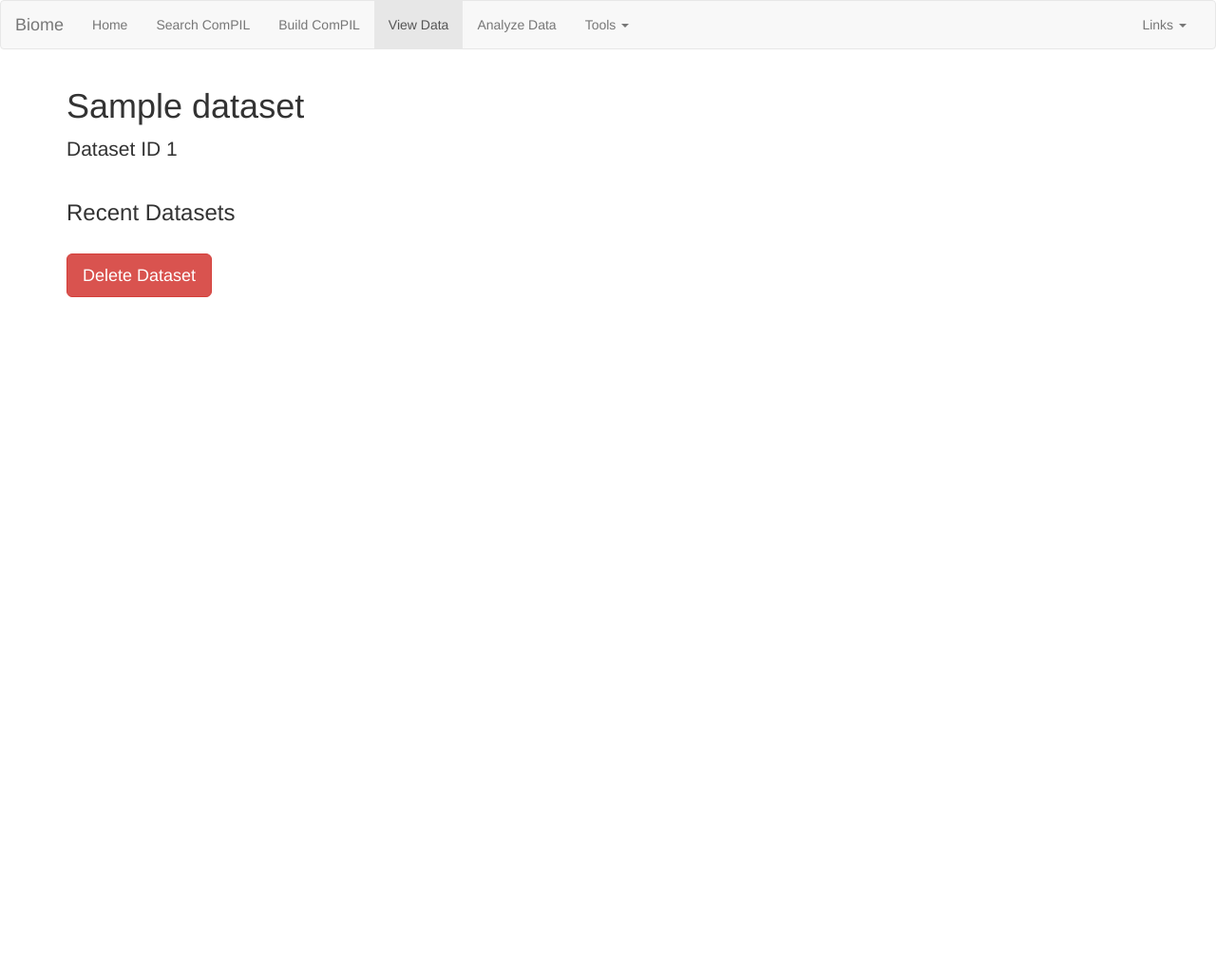
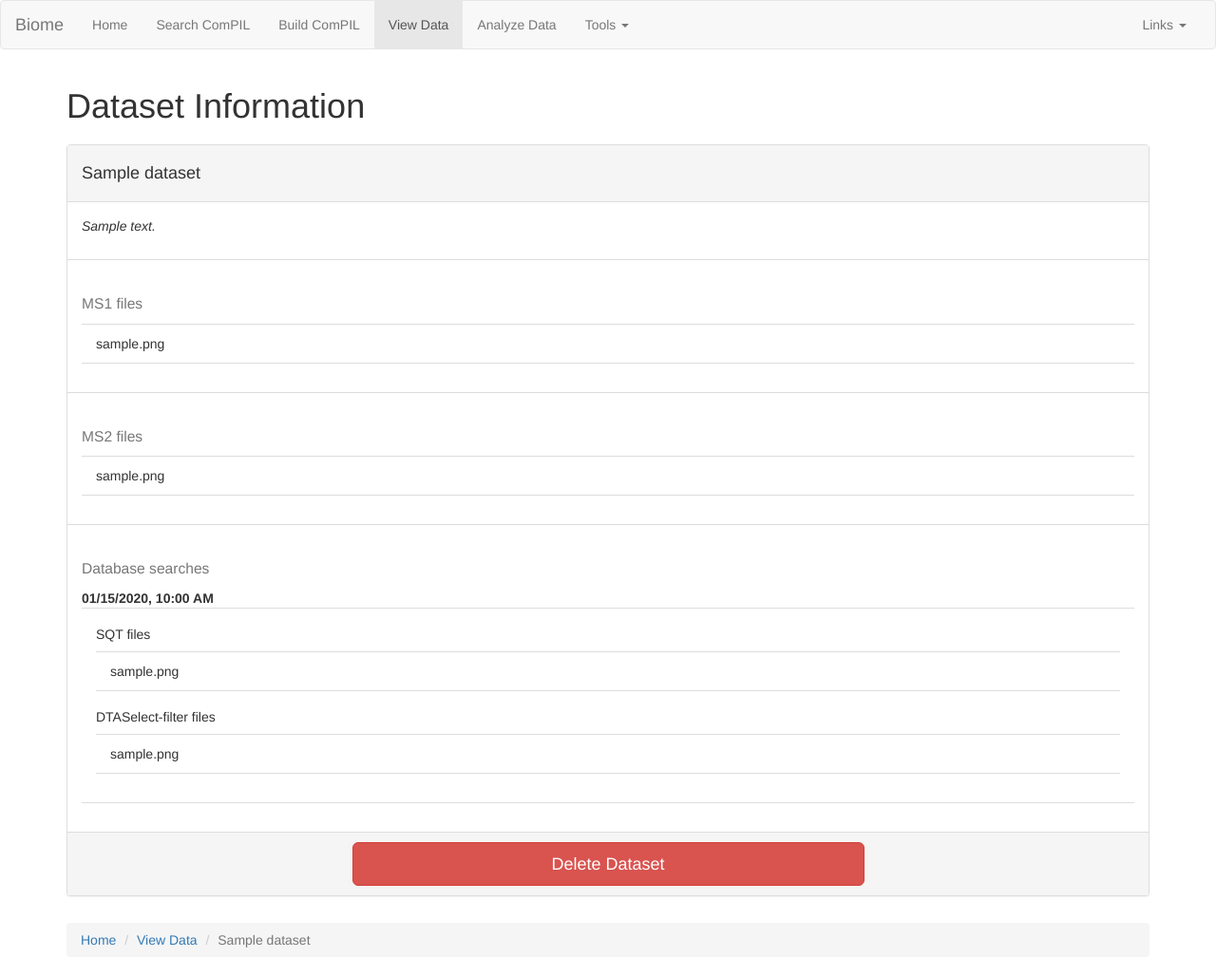
Before and after one commit to sandipchatterjee/biome, a Flask app: page /data/1 in a window 1280 px wide. Shown: the whole page at 95% size. Before the commit the page ends 313 px from the top, so only its background shows below. Run offline with Flask 2, Linux system fonts and the light colour scheme; tables that the repository leaves empty hold one stand-in row (values such as "Sample post"); parts of the project's set-up code (start-up, migrations or seed data) failed here and were passed over; some libraries are stand-ins or nearby versions.

Commit message:
basic functional dataset information template

```diff
--- a/biome/static/css/styles.css
+++ b/biome/static/css/styles.css
@@ -23,11 +23,20 @@ input[readonly] {
 }
 
 .form-label {
-    font-size: 1.5em;
-    font-weight: normal;
-    color: #7A7A7A;
+  font-size: 1.5em;
+  font-weight: normal;
+  color: #7A7A7A;
 }
 
 form .row {
-    margin-bottom: 1em;
+  margin-bottom: 1em;
 }
+
+#bottomBreadcrumb {
+  margin-top: 2em;
+}
+
+div .deleteDatasetButton {
+  float: none;
+  margin: 0 auto;
+}
--- a/biome/templates/data/dataset.html
+++ b/biome/templates/data/dataset.html
@@ -4,25 +4,77 @@
 {% block title %} - Data{% endblock %}
 
 {% block content %}
-<h1>{{ current_dataset.name }}</h1>
-<p class="lead">Dataset ID {{ current_dataset.id }} {% block subtitle_additions %}{% endblock %}</p>
+<h1>Dataset Information</h1>
 
-<div class="row display-table">
-    <div class="col-md-7 display-cell">
-        <h3>Recent Datasets</h3>
+<p class="lead"> {% block subtitle_additions %}{% endblock %}</p>
+
+<div class="panel panel-default">
+    <div class="panel-heading"><h4>{{ current_dataset.name }}</h4></div>
+    <div class="panel-body">
+        <p><em>{{ current_dataset.description }}</em></p>
+    </div>
+    <ul class="list-group">
+        <li class="list-group-item"><h3><small>MS1 files</small></h3>
+            <ul class="list-group">
+                {% for file_object in current_dataset.ms1files.all() %}
+                <li class="list-group-item">{{ file_object.original_filename }}</li>
+                {% endfor %}
+            </ul>
+        </li>
+        <li class="list-group-item"><h3><small>MS2 files</small></h3>
+            <ul class="list-group">
+                {% for file_object in current_dataset.ms2files.all() %}
+                <li class="list-group-item">{{ file_object.original_filename }}</li>
+                {% endfor %}
+            </ul>
+        </li>
+        {% if dataset_quickinfo_dict.dbsearches %}
+        <li class="list-group-item"><h3><small>Database searches</small></h3>
+            {% for dbsearch in current_dataset.dbsearches.all() %}
+            <ul class="list-group"><strong>{{ dbsearch.start_time.strftime('%m/%d/%Y, %I:%M %p') }}</strong>
+                <li class="list-group-item">
+                    <ul class="list-group"><h5>SQT files</h5>
+                        {% for sqtfile in dbsearch.sqtfiles.all() %}
+                        <li class="list-group-item">{{ sqtfile.original_filename }}</li>
+                        {% endfor %}
+                    </ul>
+
+                    <ul class="list-group"><h5>DTASelect-filter files</h5>
+                        {% for dtafile in dbsearch.dtafiles.all() %}
+                        <li class="list-group-item">{{ dtafile.original_filename }}</li>
+                        {% endfor %}
+                    </ul>
+                </li>
+            </ul>
+            {% endfor %}
+        </li>
+        {% else %}
+        <li class="list-group-item"><h3><small><em>No existing database searches</em></small></h3></li>
+        {% endif %}
+    </ul>
+    <div class="panel-footer">
+        <div class="row">
+            <div class="col-md-6 deleteDatasetButton">
+                {% if current_dataset.deleted %}
+                <a href="{{ url_for('data.delete_dataset', dataset_pk=dataset_id, recover=True) }}">
+                    <button type="button" class="btn btn-primary btn-lg btn-block">Recover Dataset</button>
+                </a>
+                {% else %}
+                <a href="{{ url_for('data.delete_dataset', dataset_pk=dataset_id) }}">
+                    <button type="button" class="btn btn-danger btn-lg btn-block">Delete Dataset</button>
+                </a>
+                {% endif %}
+            </div>
+        </div>
     </div>
 </div>
 
-<br>
-
-{% if current_dataset.deleted %}
-<a href="{{ url_for('data.delete_dataset', dataset_pk=dataset_id, recover=True) }}">
-    <button type="button" class="btn btn-primary btn-lg">Recover Dataset</button>
-</a>
-{% else %}
-<a href="{{ url_for('data.delete_dataset', dataset_pk=dataset_id) }}">
-    <button type="button" class="btn btn-danger btn-lg">Delete Dataset</button>
-</a>
-{% endif %}
+<div id="bottomBreadcrumb">
+    <ol class="breadcrumb">
+      <li><a href="{{ url_for('index') }}">Home</a></li>
+      <li><a href="{{ url_for('data.document_index') }}">View Data</a></li>
+      <li class="active">{{ current_dataset.name }}</li>
+    </ol>
+</div>
 
 {% endblock %}
--- a/biome/views_documents.py
+++ b/biome/views_documents.py
@@ -316,7 +316,7 @@ def dataset_info(dataset_pk):
     dataset_quickinfo_dict = views_helpers.get_json_response('data.dataset_quickinfo', dataset_pk)
     dataset_quickinfo_dict = json.loads(dataset_quickinfo_dict)
 
-    return render_template('data/dataset.html', dataset_id=dataset_pk, current_dataset=current_dataset)
+    return render_template('data/dataset.html', dataset_id=dataset_pk, current_dataset=current_dataset, dataset_quickinfo_dict=dataset_quickinfo_dict)
 
 @data.route('/<dataset_pk>/delete')
 def delete_dataset(dataset_pk):
```
